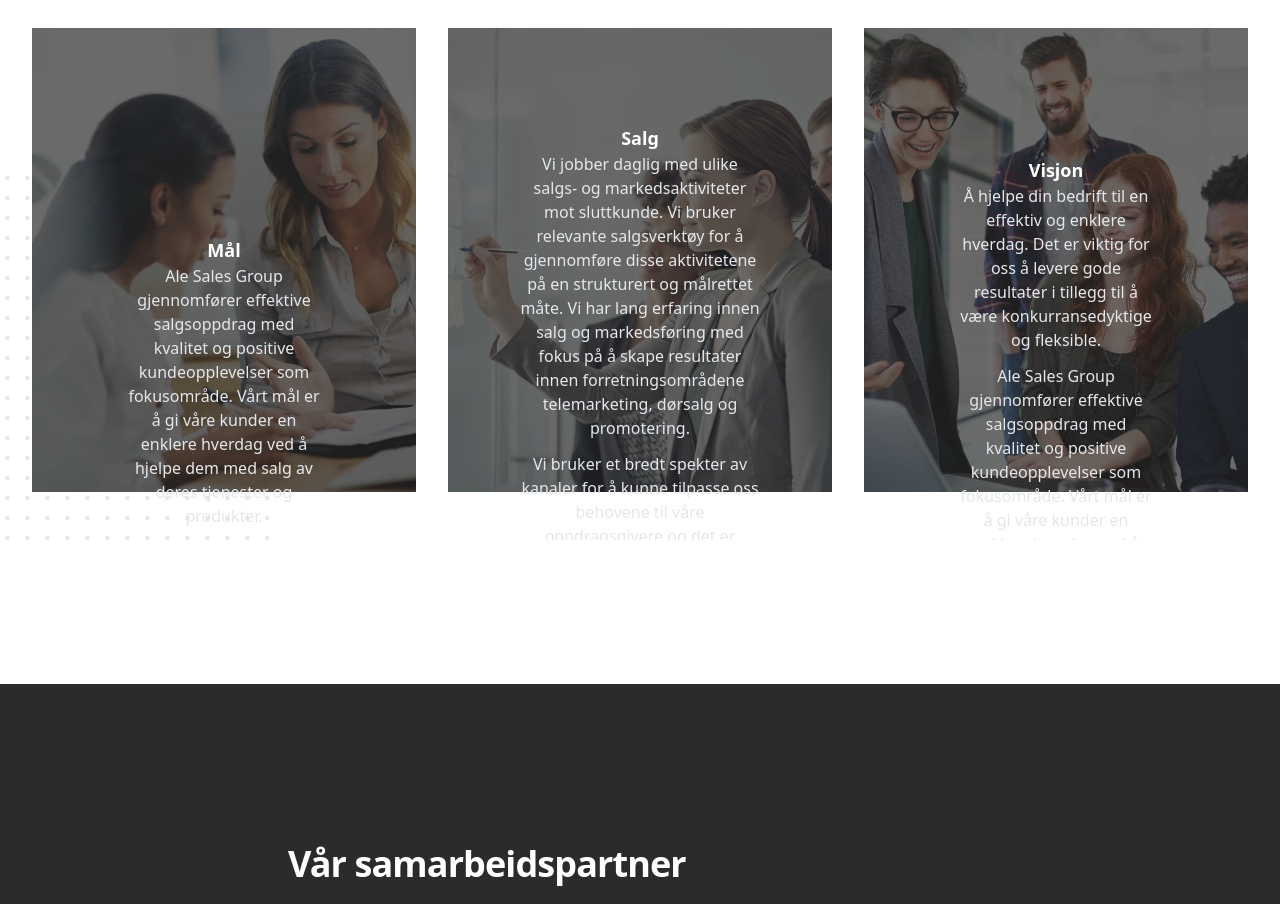
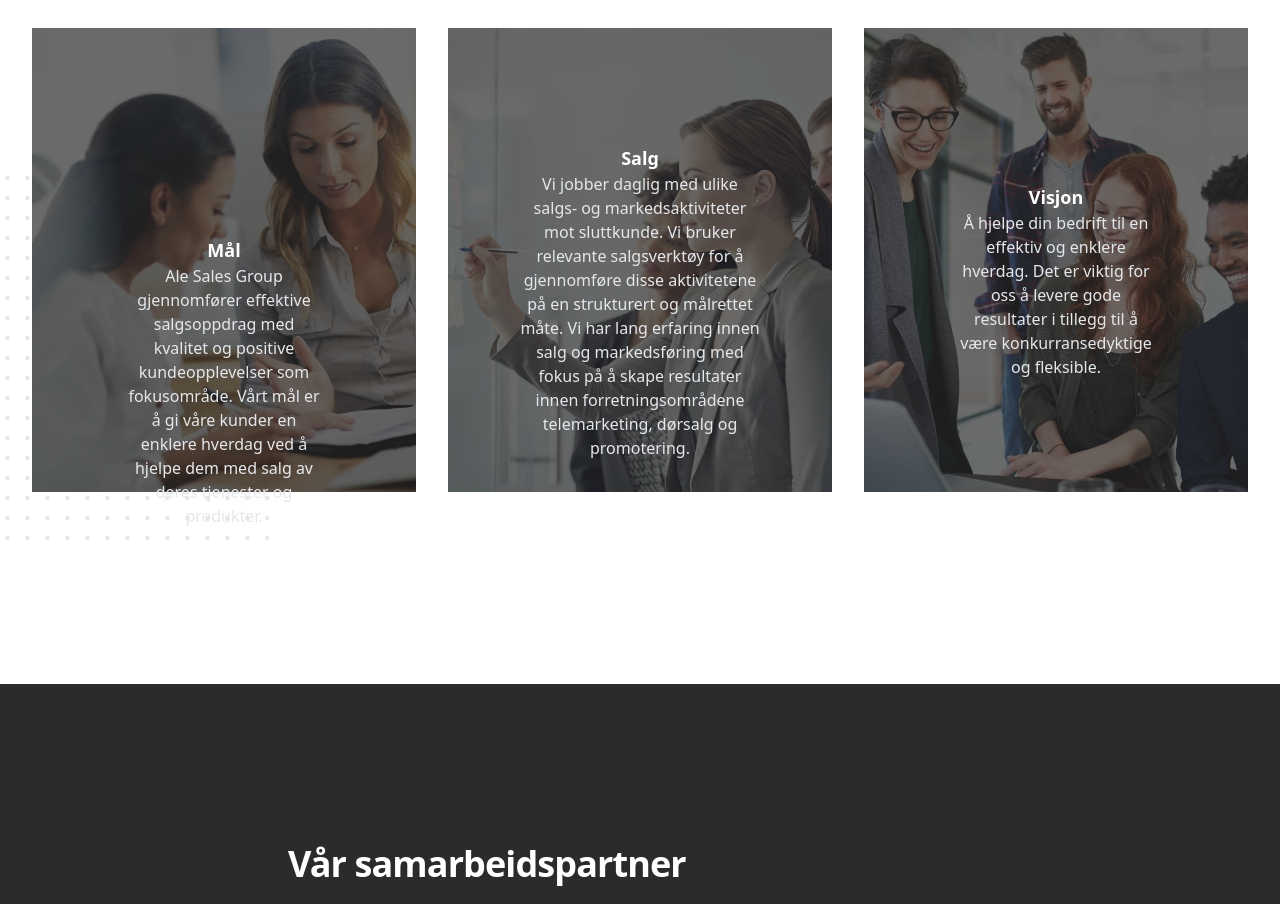
Before and after one commit to NikolaiWaerpen/ale-sales-group, a Next.js app: page / in a window 1280 px wide. Shown: the part 1240-2144 px from the top of the page. Built offline with nearby package versions, Linux system fonts and the light colour scheme; what @tailwindcss/typography would draw is missing.

Commit message:
chore: fix features section

```diff
--- a/src/components/Home/Features/index.tsx
+++ b/src/components/Home/Features/index.tsx
@@ -122,8 +122,8 @@
                 src="/images/offer/offer2.webp"
                 className="object-cover max-full h-full bg-offblack opacity-30"
               />
-              <div className="absolute top-6 md:top-24 left-1/2">
-                <div className="relative -left-1/2">
+              <div className="absolute top-1/4 left-1/2">
+                <div className="relative -top-1/2 -left-1/2">
                   <div className="grid place-items-center w-60">
                     <h3 className="text-white text-lg font-semibold">Salg</h3>
                     <p className="text-gray-200 text-center text-sm md:text-base">
@@ -154,12 +154,12 @@
                     gjennom flere år i et tøft og konkurranseutsatt marked. */}
                       {/*  */}
                     </p>
-                    <p className="text-gray-200 text-center mt-3 text-sm md:text-base">
+                    {/* <p className="text-gray-200 text-center mt-3 text-sm md:text-base">
                       Vi bruker et bredt spekter av kanaler for å kunne tilpasse
                       oss behovene til våre oppdragsgivere og det er
                       kombinasjonen og synergien mellom kanalene som ofte gir de
                       beste resultatene.
-                    </p>
+                    </p> */}
                   </div>
                 </div>
               </div>
@@ -169,8 +169,8 @@
                 src="/images/offer/offer3.webp"
                 className="object-cover max-full h-full bg-offblack opacity-30"
               />
-              <div className="absolute top-6 lg:top-32 left-1/2">
-                <div className="relative -left-1/2">
+              <div className="absolute top-1/3 left-1/2">
+                <div className="relative -top-1/2 -left-1/2">
                   <div className="grid place-items-center">
                     <h3 className="text-white text-lg font-semibold">Visjon</h3>
                     <p className="text-gray-200 text-center text-sm md:text-base">
@@ -178,12 +178,12 @@
                       Det er viktig for oss å levere gode resultater i tillegg
                       til å være konkurransedyktige og fleksible.
                     </p>
-                    <p className="text-gray-200 text-center mt-3 text-sm md:text-base">
+                    {/* <p className="text-gray-200 text-center mt-3 text-sm md:text-base">
                       Ale Sales Group gjennomfører effektive salgsoppdrag med
                       kvalitet og positive kundeopplevelser som fokusområde.
                       Vårt mål er å gi våre kunder en enklere hverdag ved å
                       hjelpe dem med salg av deres tjenester og produkter.
-                    </p>
+                    </p> */}
                   </div>
                 </div>
               </div>
```
